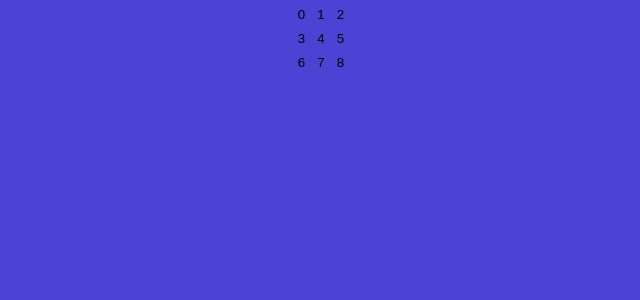
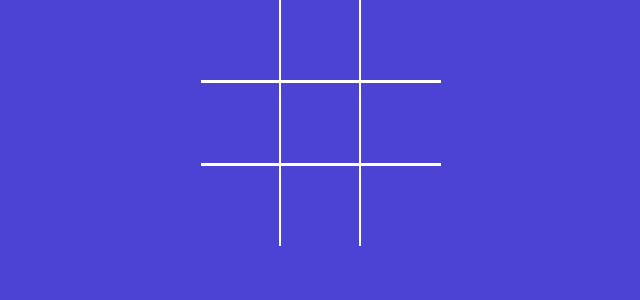
Before and after one commit to harsh123-star/tictactoe-game, a React (Vite) app: page / in a window 1280 px wide. Shown: the top 300 px of the page, without its empty margins (319-959 px from the left). Built offline with nearby package versions, Linux system fonts and the light colour scheme.

Commit message:
X value inserted

```diff
--- a/src/components/Board.jsx
+++ b/src/components/Board.jsx
@@ -1,21 +1,48 @@
+import { useState } from 'react';
 import Square from './square';
 const Board = () => {
-    return <div className="Board">
+    const [squares, setSquares] = useState(Array(9).fill(null));
+    console.log(squares);
+
+    const handleSquareClick = clickedPosition => {
+        setSquares((currentSquares) => {
+
+            return currentSquares.map((squareValue, position) => {
+
+                if (clickedPosition === position) {
+                    return 'X';
+                }
+                return squareValue;
+            });
+        });
+    };
+
+    const renderSquare = position => {
+        return (
+            <Square value={squares[position]}
+                onClick={() => handleSquareClick(position)}
+            />
+        );
+    };
+    return (
+        <div className="board">
             <div className="board-row">
-            <Square value={0} />
-            <Square value={1} />
-            <Square value={2} />
+                {renderSquare(0)}
+                {renderSquare(1)}
+                {renderSquare(2)}
             </div>
             <div className="board-row">
-            <Square value={3} />
-            <Square value={4} />
-            <Square value={5} />
+                {renderSquare(3)}
+                {renderSquare(4)}
+                {renderSquare(5)}
             </div>
             <div className="board-row">
-            <Square value={6} />
-            <Square value={7} />
-            <Square value={8} />
+                {renderSquare(6)}
+                {renderSquare(7)}
+                {renderSquare(8)}
             </div>
         </div>
-}
+    );
+};
+
 export default Board;
--- a/src/components/square.jsx
+++ b/src/components/square.jsx
@@ -1,8 +1,9 @@
-const Square = ({ value }) => {
+// eslint-disable-next-line react/prop-types
+const Square = ({ value, onClick}) => {
 
 
     return (
-        <button type="button" className="square">
+        <button type="button" className="square" onClick={onClick}>
             {value}
         </button>
     );
--- a/src/main.jsx
+++ b/src/main.jsx
@@ -1,9 +1,10 @@
+// eslint-disable-next-line no-unused-vars
 import React from 'react'
 import ReactDOM from 'react-dom/client'
 import App from './App.jsx'
 
 ReactDOM.createRoot(document.getElementById('root')).render(
-  <React.StrictMode>
-    <App />
-  </React.StrictMode>,
+  //<React.StrictMode>
+  <App />
+  //</React.StrictMode>,
 );
```
Also changed, not shown: 1 other file (tests, documents, lock files or other folders). Lines whose indentation alone changed are shown as unchanged.
